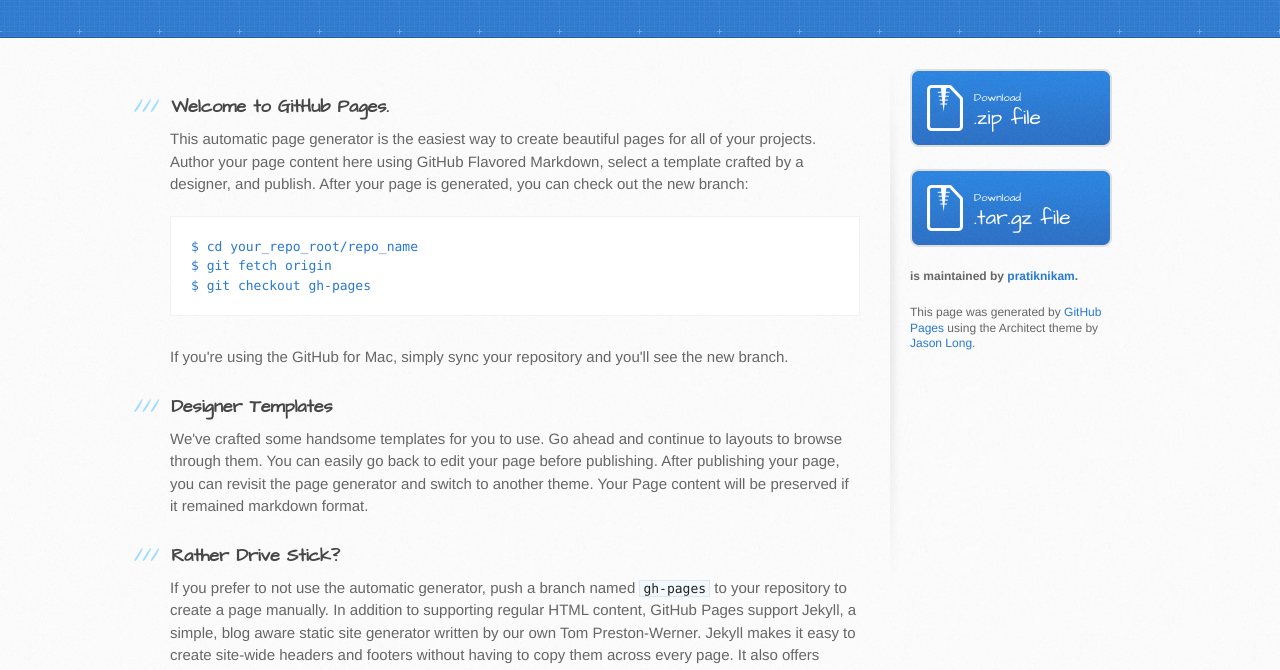
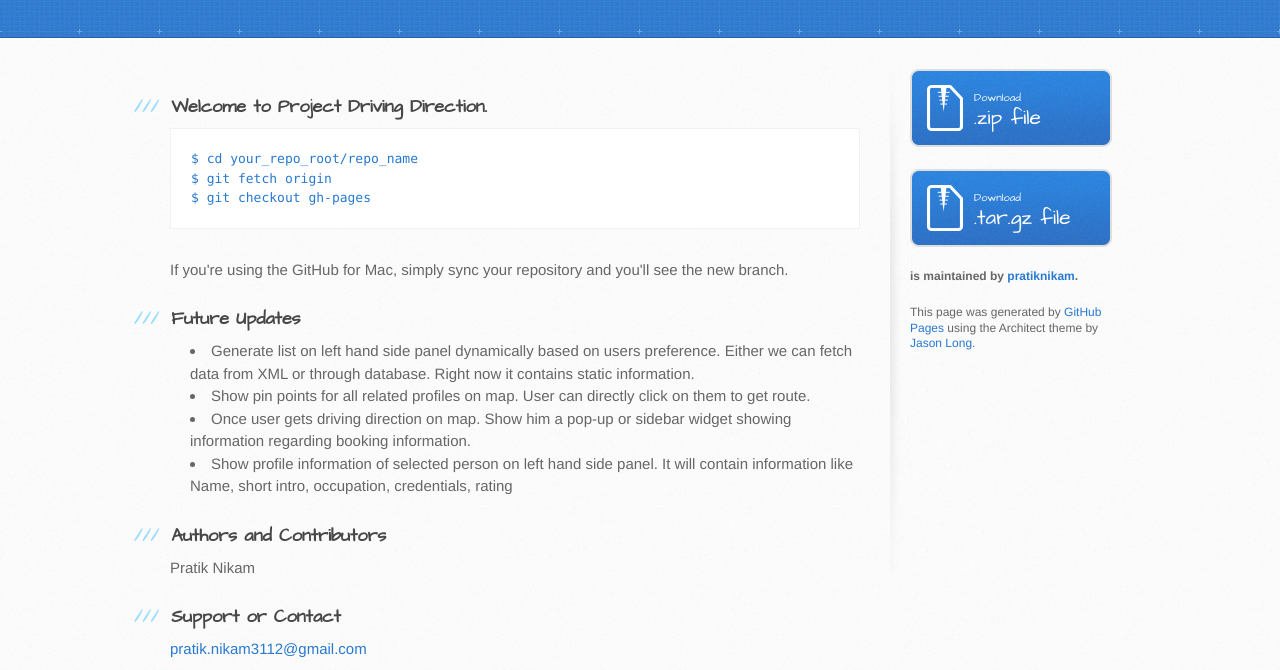
Before and after one commit to avocadoslab/drivingDirection.github.io, a plain HTML site: page index.html in a window 1280 px wide. Shown: the part 129-799 px from the top of the page. Drawn offline with Linux system fonts and the light colour scheme.

```diff
--- a/index.html
+++ b/index.html
@@ -29,9 +29,7 @@
       <div class="inner clearfix">
         <section id="main-content">
           <h3>
-<a name="welcome-to-github-pages" class="anchor" href="#welcome-to-github-pages"><span class="octicon octicon-link"></span></a>Welcome to GitHub Pages.</h3>
-
-<p>This automatic page generator is the easiest way to create beautiful pages for all of your projects. Author your page content here using GitHub Flavored Markdown, select a template crafted by a designer, and publish. After your page is generated, you can check out the new branch:</p>
+<a name="welcome-to-project-driving-direction" class="anchor" href="#welcome-to-project-driving-direction"><span class="octicon octicon-link"></span></a>Welcome to Project Driving Direction.</h3>
 
 <pre><code>$ cd your_repo_root/repo_name
 $ git fetch origin
@@ -41,24 +39,22 @@ $ git checkout gh-pages
 <p>If you're using the GitHub for Mac, simply sync your repository and you'll see the new branch.</p>
 
 <h3>
-<a name="designer-templates" class="anchor" href="#designer-templates"><span class="octicon octicon-link"></span></a>Designer Templates</h3>
+<a name="future-updates" class="anchor" href="#future-updates"><span class="octicon octicon-link"></span></a>Future Updates</h3>
 
-<p>We've crafted some handsome templates for you to use. Go ahead and continue to layouts to browse through them. You can easily go back to edit your page before publishing. After publishing your page, you can revisit the page generator and switch to another theme. Your Page content will be preserved if it remained markdown format.</p>
-
-<h3>
-<a name="rather-drive-stick" class="anchor" href="#rather-drive-stick"><span class="octicon octicon-link"></span></a>Rather Drive Stick?</h3>
-
-<p>If you prefer to not use the automatic generator, push a branch named <code>gh-pages</code> to your repository to create a page manually. In addition to supporting regular HTML content, GitHub Pages support Jekyll, a simple, blog aware static site generator written by our own Tom Preston-Werner. Jekyll makes it easy to create site-wide headers and footers without having to copy them across every page. It also offers intelligent blog support and other advanced templating features.</p>
-
-<h3>
+<ul>
+<li>Generate list on left hand side panel dynamically based on users preference. Either we can fetch data from XML or through database. Right now it contains static information.</li>
+<li>Show pin points for all related profiles on map. User can directly click on them to get route.</li>
+<li>Once user gets driving direction on map. Show him a pop-up or sidebar widget showing information regarding booking information.</li>
+<li>Show profile information of selected person on left hand side panel. It will contain information like Name, short intro, occupation, credentials, rating</li>
+</ul><h3>
 <a name="authors-and-contributors" class="anchor" href="#authors-and-contributors"><span class="octicon octicon-link"></span></a>Authors and Contributors</h3>
 
-<p>You can <a href="https://github.com/blog/821" class="user-mention">@mention</a> a GitHub username to generate a link to their profile. The resulting <code>&lt;a&gt;</code> element will link to the contributor's GitHub Profile. For example: In 2007, Chris Wanstrath (<a href="https://github.com/defunkt" class="user-mention">@defunkt</a>), PJ Hyett (<a href="https://github.com/pjhyett" class="user-mention">@pjhyett</a>), and Tom Preston-Werner (<a href="https://github.com/mojombo" class="user-mention">@mojombo</a>) founded GitHub.</p>
+<p>Pratik Nikam</p>
 
 <h3>
 <a name="support-or-contact" class="anchor" href="#support-or-contact"><span class="octicon octicon-link"></span></a>Support or Contact</h3>
 
-<p>Having trouble with Pages? Check out the documentation at <a href="http://help.github.com/pages">http://help.github.com/pages</a> or contact <a href="mailto:support@github.com">support@github.com</a> and we’ll help you sort it out.</p>
+<p><a href="mailto:pratik.nikam3112@gmail.com">pratik.nikam3112@gmail.com</a></p>
         </section>
 
         <aside id="sidebar">
```
Also changed, not shown: params.json (+1 -1 lines).
